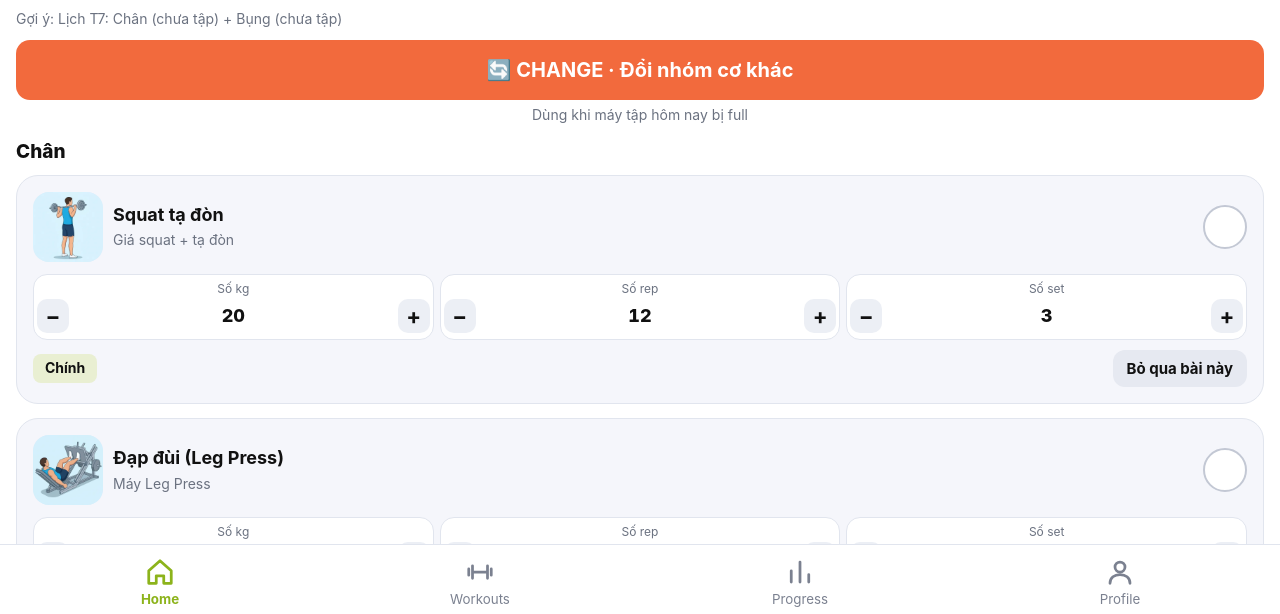
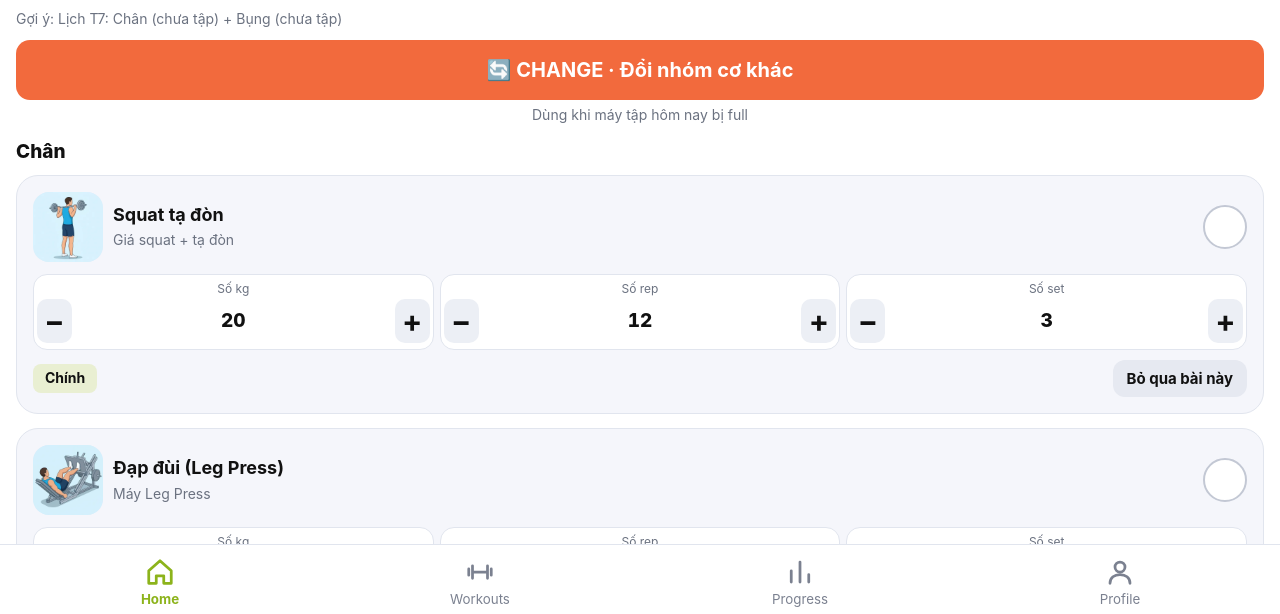
Before and after one commit to nguyenlamrealty-sudo/gym-app, a plain HTML site: page index.html in a window 1280 px wide. Both pictures are taken after a click on the button "START". Shown: the part 181-795 px from the top of the page. Drawn offline with Linux system fonts and the light colour scheme.

Commit message:
Larger +/- buttons, disable double-tap zoom
Co-Authored-By: Claude Sonnet 5.5 <noreply@anthropic.com>
Claude-Session: https://claude.ai/code/session_01CbSJ1RUQAW99TVrFvFetyi

```diff
--- a/index.html
+++ b/index.html
@@ -1,7 +1,7 @@
 <!doctype html>
 <html lang="vi"><head>
 <meta charset="utf-8">
-<meta name="viewport" content="width=device-width,initial-scale=1,viewport-fit=cover">
+<meta name="viewport" content="width=device-width,initial-scale=1,maximum-scale=1,user-scalable=no,viewport-fit=cover">
 <meta name="apple-mobile-web-app-capable" content="yes">
 <meta name="mobile-web-app-capable" content="yes">
 <meta name="apple-mobile-web-app-title" content="Gym">
@@ -13,7 +13,8 @@
 <style>
 :root{--bg:#fff;--card:#f5f6fb;--line:#e1e5ee;--tx:#111;--mut:#6b7280;--lime:#8cb31b;--tag:#e9efd2;--org:#f26a3d;--ok:#2f9e5a}
 *{box-sizing:border-box;-webkit-tap-highlight-color:transparent}
-html{-webkit-text-size-adjust:100%}
+html{-webkit-text-size-adjust:100%;touch-action:manipulation}
+button,.chk,.chip,.b,nav button{touch-action:manipulation;-webkit-user-select:none;user-select:none;-webkit-touch-callout:none}
 body{margin:0;background:var(--bg);color:var(--tx);font:16px/1.35 -apple-system,system-ui,"Helvetica Neue",sans-serif;padding:calc(env(safe-area-inset-top) + 14px) 0 calc(92px + env(safe-area-inset-bottom))}
 body.kb nav{display:none}
 h1{margin:6px 16px 14px;font:800 34px/1.05 "HelveticaNeue-CondensedBold","Arial Narrow","Helvetica Neue",sans-serif;text-transform:uppercase;letter-spacing:.3px}
@@ -59,8 +60,8 @@ nav button.on{color:var(--lime);font-weight:700}
 .st{background:#fff;border:1px solid var(--line);border-radius:14px;padding:6px 3px;text-align:center}
 .st small{display:block;font-size:12px;color:var(--mut);margin-bottom:2px}
 .st div{display:flex;align-items:center;justify-content:space-between}
-.st button{width:32px;height:34px;flex:none;border-radius:10px;border:0;background:#eceff5;font-size:22px;font-weight:700;color:#111;font-family:inherit;padding:0}
-.st span{font-weight:800;font-size:18px;min-width:24px;font-variant-numeric:tabular-nums}
+.st button{width:35px;height:44px;flex:none;border-radius:10px;border:0;background:#eceff5;font-size:30px;line-height:1;font-weight:700;color:#111;font-family:inherit;padding:0}
+.st span{font-weight:800;font-size:19px;min-width:24px;text-align:center;font-variant-numeric:tabular-nums}
 .seg{display:flex;gap:8px;margin:0 16px 14px}
 .seg button{flex:1}
 .cal{display:grid;grid-template-columns:repeat(7,1fr);gap:4px;margin:0 16px 14px;text-align:center}
@@ -314,7 +315,7 @@ function delBody(id){confirm2('Xoá bản ghi này?',function(){S.body=S.body.fi
 // ===== PROFILE =====
 function vProf(){app('<h1>Profile</h1><div class="card"><label style="margin-top:0">Tên</label><input value="'+esc(S.name)+'" onchange="S.name=this.value;save()" placeholder="Tên của bạn"></div>'+
   '<div class="card"><h3>Sao lưu dữ liệu</h3><div class="mut">Sao chép bản sao lưu để dán vào máy khác. Video, ảnh InBody và ảnh bìa không nằm trong bản sao lưu.</div><div class="row" style="margin-top:10px"><button class="b g" style="flex:1" onclick="exp()">Xuất</button><button class="b g" style="flex:1" onclick="imp()">Nhập</button></div></div>'+
-  '<div class="card"><h3>Về app</h3><div class="mut">Dữ liệu lưu ngay trên điện thoại này, không có quảng cáo. '+S.sessions.length+' buổi tập đã lưu.</div><div class="mut" style="margin-top:6px">Phiên bản app: <b>v4 · 21/11 22:00</b></div><div style="margin-top:10px">Exercise data by <a href="https://repdb.co" target="_blank" rel="noopener nofollow">RepDB (repdb.co)</a></div></div>')}
+  '<div class="card"><h3>Về app</h3><div class="mut">Dữ liệu lưu ngay trên điện thoại này, không có quảng cáo. '+S.sessions.length+' buổi tập đã lưu.</div><div class="mut" style="margin-top:6px">Phiên bản app: <b>v5 · 21/11 22:05</b></div><div style="margin-top:10px">Exercise data by <a href="https://repdb.co" target="_blank" rel="noopener nofollow">RepDB (repdb.co)</a></div></div>')}
 function exp(){var t=JSON.stringify({custom:S.custom,ov:S.ov,sessions:S.sessions,notes:S.notes,body:S.body,name:S.name});modal('<div class="row sp"><h3>Xuất dữ liệu</h3><button class="b g s" onclick="modal(\'\')">Đóng</button></div><textarea id="bx" rows="8" readonly>'+esc(t)+'</textarea><button class="b w" style="margin-top:10px" onclick="cp()">Sao chép</button>')}
 function cp(){var t=document.getElementById('bx');t.select();try{navigator.clipboard.writeText(t.value)}catch(e){document.execCommand('copy')}}
 function imp(){modal('<div class="row sp"><h3>Nhập dữ liệu</h3><button class="b g s" onclick="modal(\'\')">Đóng</button></div><textarea id="bx" rows="8" placeholder="Dán bản sao lưu vào đây"></textarea><button class="b w" style="margin-top:10px" onclick="doImp()">Nhập (thay thế dữ liệu hiện tại)</button>')}
```
